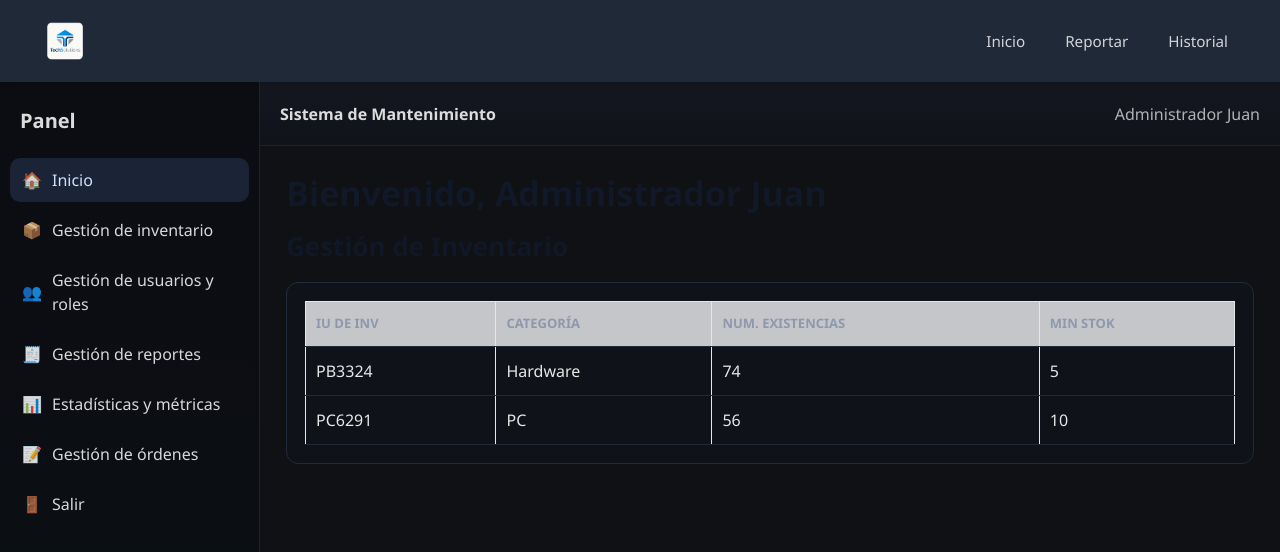
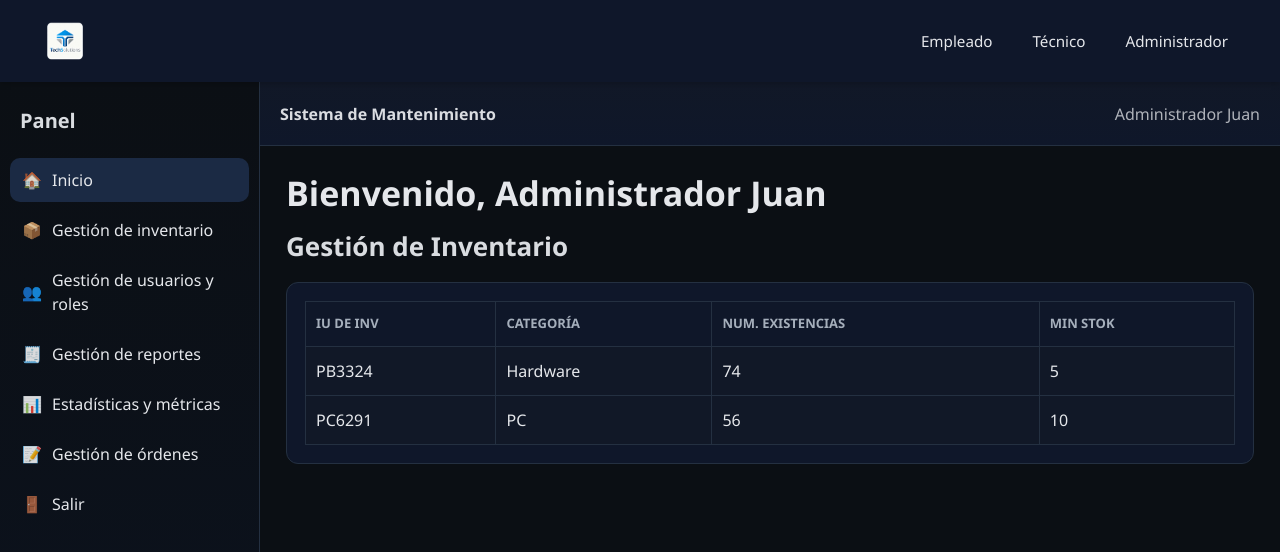
Before and after one commit to David-Darkness/Gestion-Mantenimiento-Fronted, a React (Vite) app: page /admin in a window 1280 px wide. Shown: the top 552 px of the page. Built offline with nearby package versions, Linux system fonts and the light colour scheme.

Commit message:
Arreglo de tema

```diff
--- a/index.html
+++ b/index.html
@@ -5,6 +5,7 @@
     <link rel="icon" type="image/png" href="/src/assets/Logo TechSolutions.png" />
     <meta name="viewport" content="width=device-width, initial-scale=1.0" />
     <title>Gestión de Reportes de mantenimiento Correctivo</title>
+
   </head>
   <body>
     <div id="root"></div>
--- a/src/components/Navbar.jsx
+++ b/src/components/Navbar.jsx
@@ -15,16 +15,14 @@ export default function Navbar() {
     setIsMenuOpen(false);
   };
 
+  // no theme switching
+
   return (
     <nav className="navbar">
       <div className="navbar-container">
-        <div className="navbar-logo" style={{ display: "flex", alignItems: "center" }}>
-          <img
-            src={logoTechSolutions}
-            alt="TechSolutions"
-            style={{ height: 50 }}
-          />
-        </div>
+        <Link to="/" onClick={closeMenu} className="navbar-logo" style={{ display: "flex", alignItems: "center" }}>
+          <img src={logoTechSolutions} alt="TechSolutions" style={{ height: 50 }} />
+        </Link>
 
         {/* Mobile menu button */}
         <button
@@ -42,32 +40,27 @@ export default function Navbar() {
         {/* Navigation links */}
         <div className={`navbar-links ${isMenuOpen ? 'active' : ''}`}>
           <Link
-            to="/"
-            className={`navbar-link ${
-              location.pathname === "/" ? "active" : ""
-            }`}
+            to="/login/empleado"
+            className={`navbar-link ${location.pathname.startsWith("/login/empleado") ? "active" : ""}`}
             onClick={closeMenu}
           >
-            Inicio
+            Empleado
           </Link>
           <Link
-            to="/reportar"
-            className={`navbar-link ${
-              location.pathname === "/reportar" ? "active" : ""
-            }`}
+            to="/login/tecnico"
+            className={`navbar-link ${location.pathname.startsWith("/login/tecnico") ? "active" : ""}`}
             onClick={closeMenu}
           >
-            Reportar
+            Técnico
           </Link>
           <Link
-            to="/historial"
-            className={`navbar-link ${
-              location.pathname === "/historial" ? "active" : ""
-            }`}
+            to="/login/admin"
+            className={`navbar-link ${location.pathname.startsWith("/login/admin") ? "active" : ""}`}
             onClick={closeMenu}
           >
-            Historial
+            Administrador
           </Link>
+          {/* theme toggle removed */}
         </div>
       </div>
     </nav>
--- a/src/index.css
+++ b/src/index.css
@@ -5,11 +5,29 @@
   box-sizing: border-box;
 }
 
+/* === Paleta accesible (modo oscuro) === */
+:root {
+  --color-bg: #0b0f14;           /* fondo principal */
+  --color-surface: #111827;      /* superficies/controles */
+  --color-surface-2: #0f172a;    /* superficies elevadas */
+  --color-text: #e5e7eb;         /* texto principal */
+  --color-text-muted: #cbd5e1;   /* texto secundario */
+  --color-border: #243041;       /* bordes contrastados */
+  --color-primary: #3b82f6;      /* acción principal */
+  --color-primary-600: #2563eb;  /* hover/activo */
+  --color-focus: #93c5fd;        /* enfoque accesible */
+  --shadow-focus: 0 0 0 3px rgba(59, 130, 246, 0.35);
+  --color-hover: #22304a;        /* hover genérico */
+  --color-active: #1b2a44;       /* activo genérico */
+}
+
+/* Tema claro eliminado: todo permanece en modo oscuro */
+
 /* === Tipografía global === */
 body {
   font-family: 'Segoe UI', Tahoma, Geneva, Verdana, sans-serif;
-  background-color: #f9fafb; /* gris muy claro */
-  color: #111827; /* gris oscuro */
+  background-color: var(--color-bg);
+  color: var(--color-text);
   line-height: 1.5;
 }
 
@@ -21,54 +39,67 @@ a {
 
 /* === Botones genéricos === */
 button {
-  background-color: #2563eb; /* azul */
-  color: white;
-  border: none;
+  background-color: var(--color-primary);
+  color: #ffffff;
+  border: 1px solid var(--color-primary-600);
   padding: 0.5rem 1rem;
-  border-radius: 6px;
+  border-radius: 8px;
   font-size: 1rem;
   cursor: pointer;
-  transition: background-color 0.3s ease;
+  transition: background-color 0.2s ease, box-shadow 0.2s ease;
 }
 
 button:hover {
-  background-color: #1e40af; /* azul más oscuro */
+  background-color: var(--color-primary-600);
+}
+
+button:focus-visible {
+  outline: none;
+  box-shadow: var(--shadow-focus);
 }
 
 /* === Inputs === */
 input, textarea, select {
-  border: 1px solid #d1d5db;
-  padding: 0.5rem;
-  border-radius: 6px;
+  background-color: var(--color-surface);
+  color: var(--color-text);
+  border: 1px solid var(--color-border);
+  padding: 0.6rem 0.7rem;
+  border-radius: 8px;
   width: 100%;
   font-size: 1rem;
 }
 
+input::placeholder, textarea::placeholder {
+  color: var(--color-text-muted);
+}
+
 input:focus, textarea:focus, select:focus {
   outline: none;
-  border-color: #2563eb;
-  box-shadow: 0 0 3px #2563eb77;
+  border-color: var(--color-primary-600);
+  box-shadow: var(--shadow-focus);
 }
 
 /* === Tablas === */
 table {
   border-collapse: collapse;
   width: 100%;
+  background-color: var(--color-surface);
 }
 
 th, td {
-  border: 1px solid #e5e7eb;
+  border: 1px solid var(--color-border);
   padding: 0.75rem;
   text-align: left;
+  color: var(--color-text);
 }
 
 th {
-  background-color: #f3f4f6;
-  font-weight: bold;
+  background-color: var(--color-surface-2);
+  font-weight: 700;
 }
 
 /* === Títulos globales === */
 h1, h2, h3, h4, h5, h6 {
-  font-weight: 600;
-  color: #111827;
+  font-weight: 700;
+  color: var(--color-text);
 }
--- a/src/styles/admin.css
+++ b/src/styles/admin.css
@@ -2,8 +2,8 @@
 
 .admin {
   min-height: 100vh;
-  background: #0f1115;
-  color: #e7e7e7;
+  background: var(--color-bg);
+  color: var(--color-text);
   display: grid;
   grid-template-columns: 260px 1fr;
   grid-template-rows: 64px 1fr;
@@ -18,8 +18,8 @@
   align-items: center;
   justify-content: space-between;
   padding: 0 20px;
-  background: linear-gradient(180deg, #141720, #10131a);
-  border-bottom: 1px solid #1e2230;
+  background: linear-gradient(180deg, #111827, #0f172a);
+  border-bottom: 1px solid var(--color-border);
 }
 
 .topbar-left {
@@ -85,8 +85,8 @@
 
 .admin-sidebar {
   grid-area: sidebar;
-  background: linear-gradient(180deg, #0b0d12, #0c0f15);
-  border-right: 1px solid #1e2230;
+  background: linear-gradient(180deg, #0b0f14, #0c1320);
+  border-right: 1px solid var(--color-border);
   padding: 16px 10px;
   transition: transform 0.3s ease;
 }
@@ -107,11 +107,11 @@
 .menu { display: flex; flex-direction: column; gap: 6px; margin-top: 8px; }
 .menu a {
   display: flex; align-items: center; gap: 10px;
-  color: #d8d8d8; text-decoration: none; padding: 10px 12px; border-radius: 10px;
+  color: var(--color-text); text-decoration: none; padding: 10px 12px; border-radius: 10px;
   transition: all 0.3s ease;
 }
-.menu a:hover { background: #1a1f2d; transform: translateX(5px); }
-.menu a.active { background: #1a2436; color: #cfe1ff; }
+.menu a:hover { background: var(--color-hover); transform: translateX(5px); }
+.menu a.active { background: var(--color-active); color: var(--color-text); }
 .menu .icon { width: 20px; text-align: center; opacity: .85; }
 
 .admin-content {
@@ -124,16 +124,16 @@
 .section-title { font-size: 26px; font-weight: 600; margin: 8px 0 16px; opacity: .95; }
 
 .card {
-  background: radial-gradient(1200px 400px at -10% -100%, #192034 0, transparent 40%), #0f1219;
-  border: 1px solid #232a3b;
+  background: radial-gradient(1200px 400px at -10% -100%, #17233a 0, transparent 40%), #0f172a;
+  border: 1px solid var(--color-border);
   border-radius: 12px;
   padding: 18px;
 }
 
 .table { width: 100%; border-collapse: collapse; }
-.table th, .table td { padding: 12px 10px; border-bottom: 1px solid #222a3a; text-align: left; }
-.table th { color: #aebad1; font-weight: 600; font-size: 13px; }
-.table tr:hover td { background: #141a27; }
+.table th, .table td { padding: 12px 10px; border-bottom: 1px solid var(--color-border); text-align: left; }
+.table th { color: var(--color-text-muted); font-weight: 700; font-size: 13px; }
+.table tr:hover td { background: #0f1b2d; }
 
 .muted { opacity: .8; }
 
--- a/src/styles/navbar.css
+++ b/src/styles/navbar.css
@@ -1,7 +1,7 @@
 /* src/styles/navbar.css */
 .navbar {
-  background-color: #1f2937; /* gris oscuro */
-  color: white;
+  background-color: var(--color-surface-2);
+  color: var(--color-text);
   padding: 1rem;
   box-shadow: 0 2px 6px rgba(0, 0, 0, 0.2);
   position: relative;
@@ -78,21 +78,31 @@
 
 .navbar-link {
   padding: 0.5rem 0.75rem;
-  border-radius: 6px;
+  border-radius: 8px;
   font-size: 0.95rem;
   transition: all 0.3s ease;
-  color: #d1d5db; /* gris claro */
+  color: var(--color-text);
   text-decoration: none;
 }
 
 .navbar-link:hover {
-  background-color: #374151;
-  color: white;
+  background-color: var(--color-hover);
+  color: #ffffff;
 }
 
 .navbar-link.active {
-  background-color: #2563eb; /* azul */
-  color: white;
+  background-color: var(--color-primary-600);
+  color: #ffffff;
+}
+
+.theme-toggle {
+  display: inline-flex;
+  align-items: center;
+  justify-content: center;
+  width: 42px;
+  height: 42px;
+  padding: 0;
+  font-size: 18px;
 }
 
 /* Mobile styles */
@@ -107,7 +117,7 @@
     left: 0;
     width: 100%;
     height: 100vh;
-    background-color: #1f2937;
+    background-color: var(--color-surface-2);
     flex-direction: column;
     justify-content: center;
     align-items: center;
```
